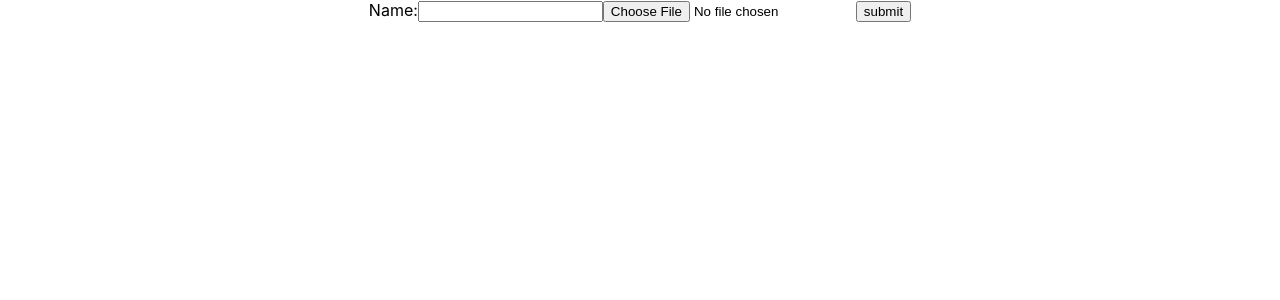
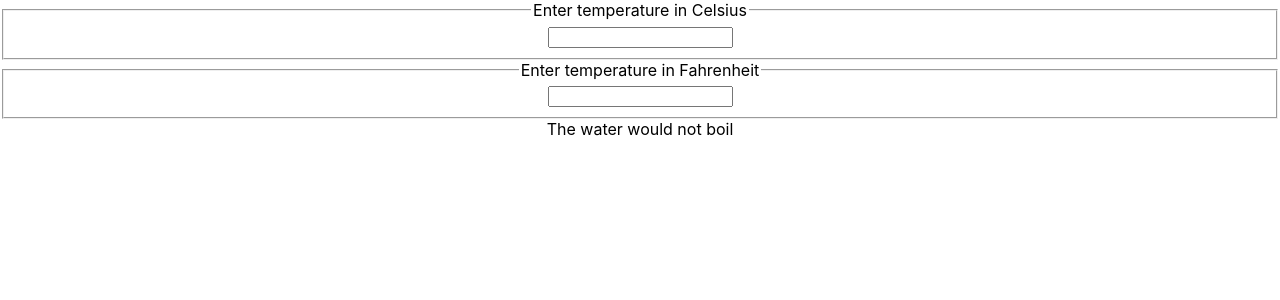
Before and after one commit to pltnhan311/my-app-yarn, a React (Create React App) app: page / in a window 1280 px wide. Shown: the top 300 px of the page. Built offline with nearby package versions, Linux system fonts and the light colour scheme.

Commit message:
updated code lifting state up

```diff
--- a/src/App.js
+++ b/src/App.js
@@ -7,8 +7,9 @@
 import LoginControl from "./LoginControl";
 import CorrectlyState from './CorrectlyState';
 import ProductList from './ProductList/ProductList';
-import Form from "./Form/Form";
-import UncontrolledComponent from './Form/UncontrolledComponent';
+import Forms from './Forms/Form'
+import UncontrolledComponent from './Forms/UncontrolledComponent';
+import Calculator from './Calculator/Calculator';
 
 function App() {
   const [name, setName] = useState('Nvidia')
@@ -34,7 +35,9 @@
       <CorrectlyState />
       <ProductList /> */}
       {/* <Form/> */}
-      <UncontrolledComponent/>
+      {/* <Forms/> */}
+      {/* <UncontrolledComponent/> */}
+      <Calculator/>
     </div>
   )
 }
--- /dev/null
+++ b/src/Calculator/BoilingVerdict.jsx
@@ -0,0 +1,20 @@
+import React, { Component } from 'react'
+import PropTypes from "prop-types";
+
+export class BoilingVerdict extends Component {
+  render() {
+    return (
+      <div>
+        {this.props.celsius >= 100
+          ? "The water would boil"
+          : "The water would not boil"}
+      </div>
+    );
+  }
+}
+
+BoilingVerdict.propTypes = {
+  celsius: PropTypes.number.isRequired
+};
+
+export default BoilingVerdict
--- /dev/null
+++ b/src/Calculator/Calculator.jsx
@@ -0,0 +1,66 @@
+import React, { Component } from 'react'
+import TemperatureInput from './TemperatureInput'
+import BoilingVerdict from './BoilingVerdict';
+
+const scaleNames = {
+  c: 'Celsius',
+  f: 'Fahrenheit'
+}
+
+const tryConvert = (temperature, scaleInput) => {
+  const input = parseFloat(temperature)
+  if (Number.isNaN(input)) return ''
+
+  let output
+  if (scaleInput === 'f') {
+    output = (input - 32) / 1.8
+  } else {
+    output = (input * 1.8) + 32
+  }
+  output = Math.round(output * 1000) / 1000
+  return output
+}
+
+export class Calculator extends Component {
+  constructor(props) {
+    super(props);
+
+    this.state = {
+      temperature: "",
+      scale: "c",
+    };
+  }
+
+  handleChange = (scale) => (value) => {
+    this.setState({
+      temperature: value,
+      scale,
+    });
+  };
+
+  render() {
+    const {scale, temperature} = this.state
+    const celsius =
+      scale === "f" ? tryConvert(temperature, scale) : temperature
+    const fahrenheit =
+      scale === "c" ? tryConvert(temperature, scale) : temperature;
+
+    return (
+      <div>
+        <TemperatureInput
+          title={scaleNames.c}
+          temperature={celsius}
+          onTemperatureChange={this.handleChange("c")}
+        />
+        <TemperatureInput
+          title={scaleNames.f}
+          temperature={fahrenheit}
+          onTemperatureChange={this.handleChange("f")}
+        />
+        <BoilingVerdict celsius={Number(celsius)} />
+      </div>
+    );
+  }
+}
+
+export default Calculator
--- /dev/null
+++ b/src/Calculator/TemperatureInput.jsx
@@ -0,0 +1,28 @@
+import React, { Component } from 'react'
+import PropTypes from 'prop-types'
+
+export class TemperatureInput extends Component {
+  handleChange = (event) => {
+    this.props.onTemperatureChange(event.target.value)
+  }
+
+  render() {
+    const { title, temperature } = this.props;
+    return (
+      <div>
+        <fieldset>
+          <legend>Enter temperature in {title}</legend>
+          <input value={temperature} onChange={this.handleChange} />
+        </fieldset>
+      </div>
+    )
+  }
+}
+
+TemperatureInput.propTypes = {
+  onTemperatureChange: PropTypes.func.isRequired,
+  title: PropTypes.string.isRequired,
+  temperature: PropTypes.oneOfType([PropTypes.string, PropTypes.number]).isRequired
+}
+
+export default TemperatureInput
```
Also changed, not shown: src/Forms/Form.jsx (renamed from src/Form/Form.jsx), src/Forms/UncontrolledComponent.jsx (renamed from src/Form/UncontrolledComponent.jsx).
